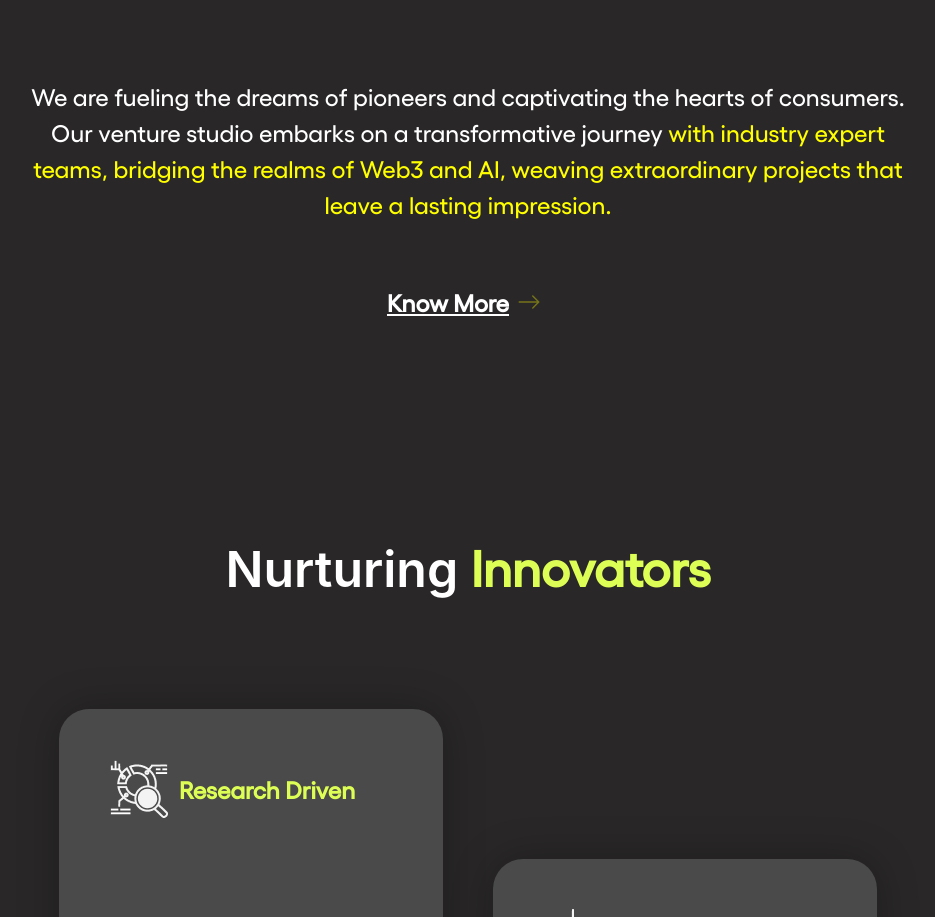
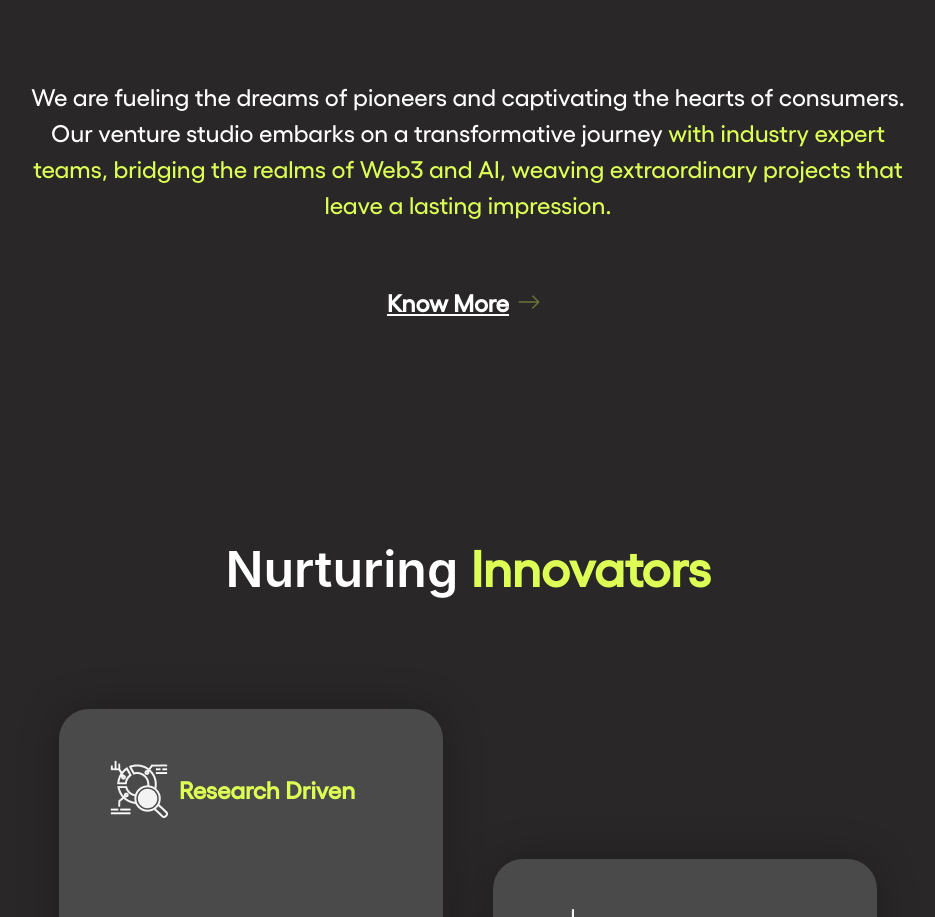
Before and after one commit to Shubham0850/hashmind, a Next.js app: page / in a window 1280 px wide. Shown: the part 919-1836 px from the top of the page, without its empty margins (172-1107 px from the left). Built offline with nearby package versions, Linux system fonts and the light colour scheme.

Commit message:
Match text color

```diff
--- a/src/components/home/WhoWeAre.tsx
+++ b/src/components/home/WhoWeAre.tsx
@@ -24,7 +24,7 @@ function WhoWeAre() {
         >
           We are fueling the dreams of pioneers and captivating the hearts of
           consumers. Our venture studio embarks on a transformative journey{" "}
-          <span style={{ color: "yellow" }}>
+          <span style={{ color: "#DDFF55" }}>
             {" "}
             with industry expert teams, bridging the realms of Web3 and AI,
             weaving extraordinary projects that leave a lasting impression.
@@ -42,7 +42,7 @@ function WhoWeAre() {
               p={5}
             >
               Know More
-              <Icon className="blink" as={BsArrowRight} color={"yellow"} m={2} />
+              <Icon className="blink" as={BsArrowRight} color={"#DDFF55"} m={2} />
             </Text>
           </Link>
         </VStack>
```
